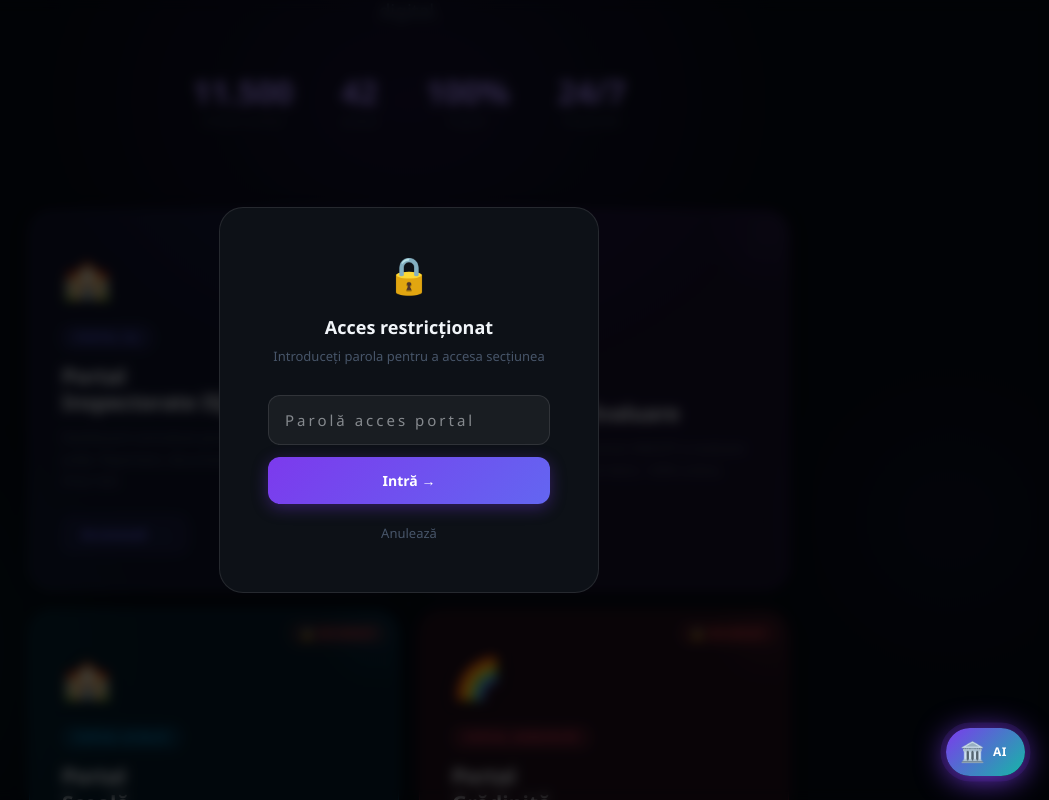
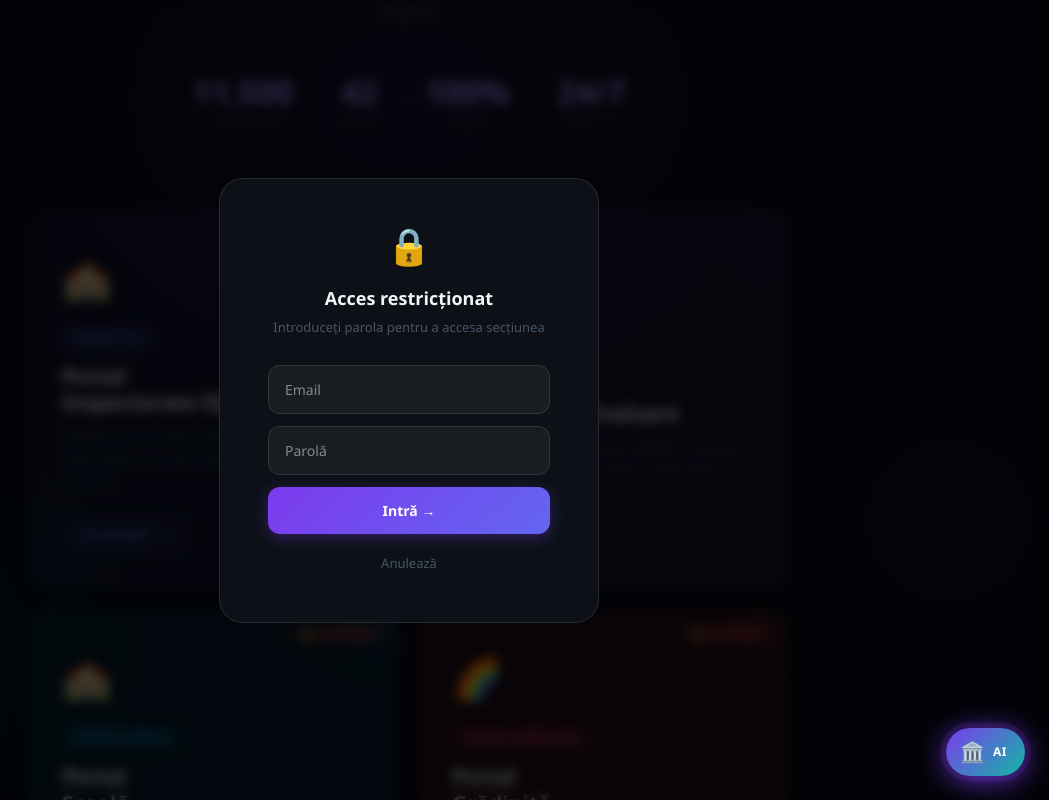
Before and after one commit to catalinradu2026-gif/leadflow-ai, a Next.js app: page /aracip in a window 1280 px wide. Both pictures are taken after a click on the button 445 px from the left and 906 px from the top of the page. Shown: the part 506-1306 px from the top of the page, without its empty margins (231-1280 px from the left). Built offline with nearby package versions, Linux system fonts and the light colour scheme.

Commit message:
ARACIP: login cu email+parola specific (contact@aicraiova.ro / ARACIP)

```diff
--- a/app/aracip/page.tsx
+++ b/app/aracip/page.tsx
@@ -198,7 +198,8 @@ function _AraChatbotRemoved({ isMobile }: { isMobile: boolean }) {
   )
 }
 
-const PAROLA_PORTAL = 'aracip2026'
+const LOGIN_EMAIL = 'contact@aicraiova.ro'
+const LOGIN_PAROLA = 'ARACIP'
 
 export default function AracipHome() {
   const router = useRouter()
@@ -206,6 +207,7 @@ export default function AracipHome() {
   const [mounted, setMounted] = useState(false)
   const [hovered, setHovered] = useState<string | null>(null)
   const [modalCard, setModalCard] = useState<{ route: string; title: string } | null>(null)
+  const [loginEmail, setLoginEmail] = useState('')
   const [parola, setParola] = useState('')
   const [parolaErr, setParolaErr] = useState(false)
 
@@ -214,6 +216,7 @@ export default function AracipHome() {
   function handleCardClick(card: { securizat?: boolean; route: string; title: string }) {
     if (card.securizat) {
       setModalCard({ route: card.route, title: card.title })
+      setLoginEmail('')
       setParola('')
       setParolaErr(false)
     } else {
@@ -223,7 +226,7 @@ export default function AracipHome() {
 
   function submitParola(e: React.FormEvent) {
     e.preventDefault()
-    if (parola === PAROLA_PORTAL) {
+    if (loginEmail.trim().toLowerCase() === LOGIN_EMAIL && parola === LOGIN_PAROLA) {
       router.push(modalCard!.route)
       setModalCard(null)
     } else {
@@ -663,14 +666,21 @@ export default function AracipHome() {
             </div>
             <form onSubmit={submitParola} style={{ display: 'flex', flexDirection: 'column', gap: '12px' }}>
               <input
+                type="email"
+                placeholder="Email"
+                value={loginEmail}
+                onChange={e => { setLoginEmail(e.target.value); setParolaErr(false) }}
+                autoFocus
+                style={{ background: 'rgba(255,255,255,0.05)', border: `1px solid ${parolaErr ? '#ef4444' : 'rgba(255,255,255,0.1)'}`, borderRadius: '12px', padding: '13px 16px', fontSize: '14px', color: '#f1f5f9', outline: 'none', fontFamily: 'inherit', width: '100%', boxSizing: 'border-box' as const }}
+              />
+              <input
                 type="password"
-                placeholder="Parolă acces portal"
+                placeholder="Parolă"
                 value={parola}
                 onChange={e => { setParola(e.target.value); setParolaErr(false) }}
-                autoFocus
-                style={{ background: parolaErr ? 'rgba(239,68,68,0.08)' : 'rgba(255,255,255,0.05)', border: `1px solid ${parolaErr ? '#ef4444' : 'rgba(255,255,255,0.1)'}`, borderRadius: '12px', padding: '13px 16px', fontSize: '15px', color: '#f1f5f9', outline: 'none', fontFamily: 'inherit', width: '100%', boxSizing: 'border-box' as const, letterSpacing: '3px' }}
+                style={{ background: parolaErr ? 'rgba(239,68,68,0.08)' : 'rgba(255,255,255,0.05)', border: `1px solid ${parolaErr ? '#ef4444' : 'rgba(255,255,255,0.1)'}`, borderRadius: '12px', padding: '13px 16px', fontSize: '14px', color: '#f1f5f9', outline: 'none', fontFamily: 'inherit', width: '100%', boxSizing: 'border-box' as const }}
               />
-              {parolaErr && <div style={{ fontSize: '12px', color: '#ef4444', textAlign: 'center' }}>Parolă incorectă. Încercați din nou.</div>}
+              {parolaErr && <div style={{ fontSize: '12px', color: '#ef4444', textAlign: 'center' }}>Email sau parolă incorectă.</div>}
               <button type="submit" style={{ background: 'linear-gradient(135deg, #7c3aed, #6366f1)', border: 'none', borderRadius: '12px', padding: '13px', fontSize: '14px', fontWeight: 700, color: '#fff', cursor: 'pointer', fontFamily: 'inherit', boxShadow: '0 4px 16px rgba(124,58,237,0.35)' }}>
                 Intră →
               </button>
```
